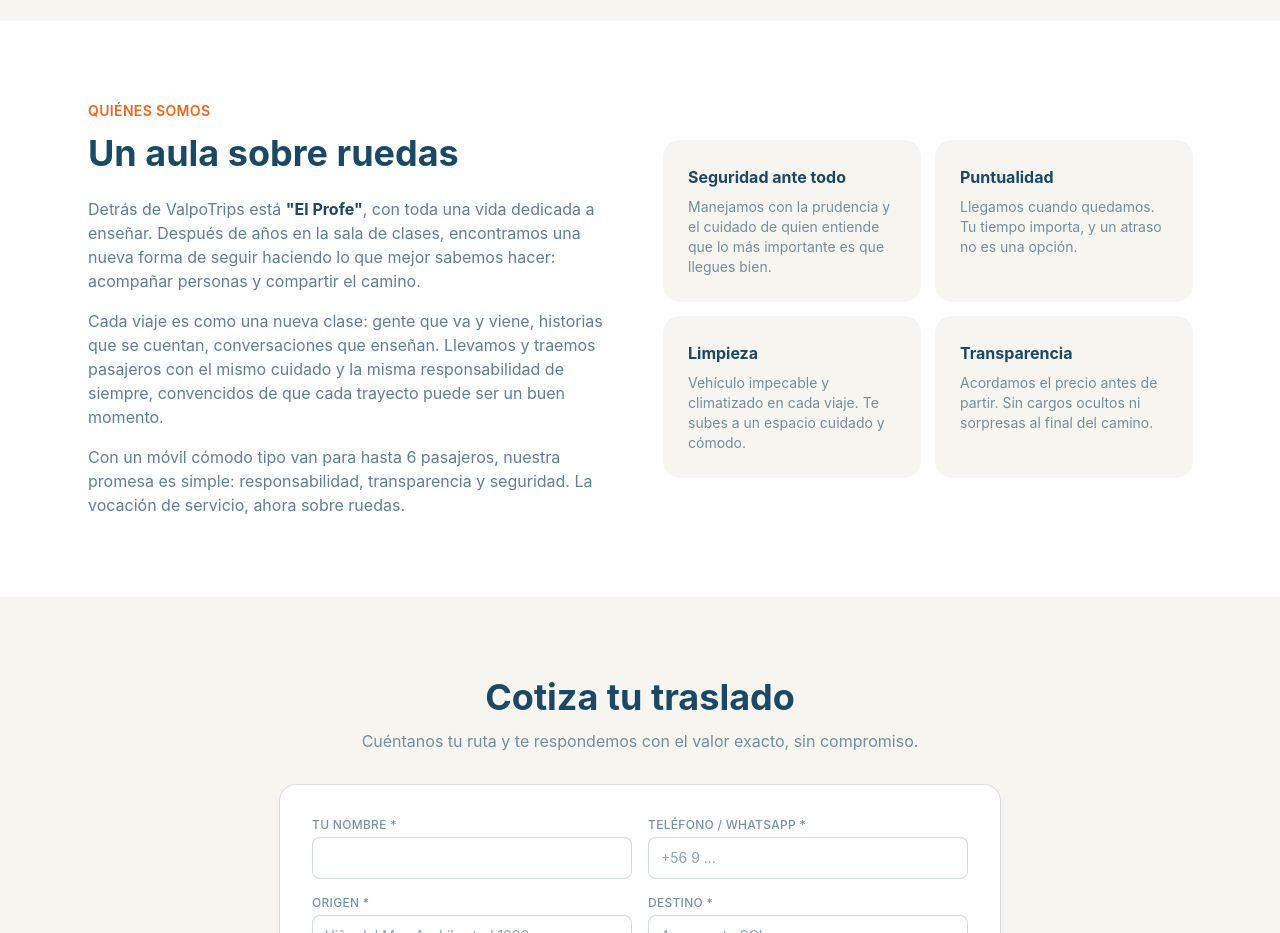
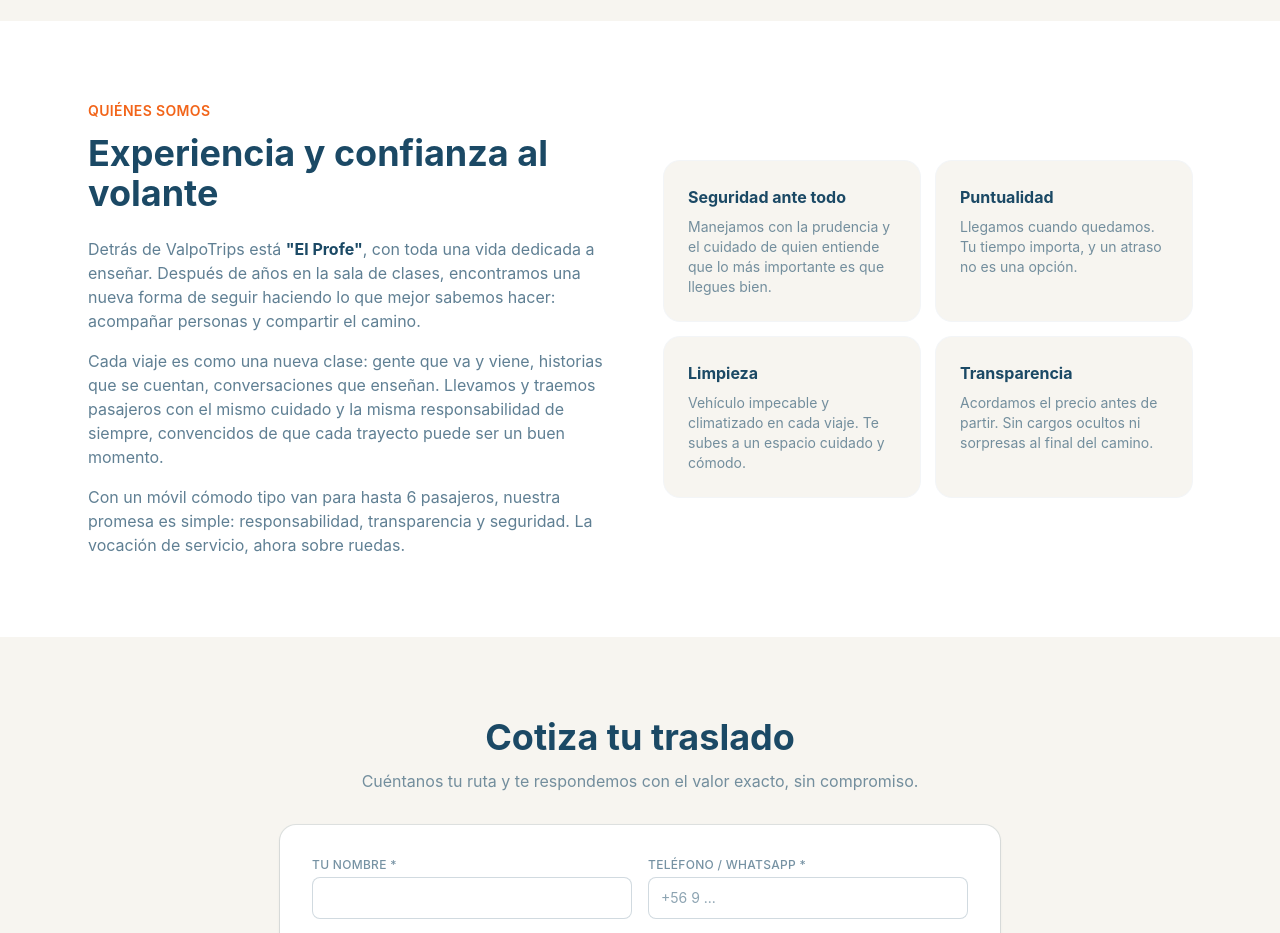
Before and after one commit to khrojasdev/transporte-pasajeros, an Astro site: page / in a window 1280 px wide. Shown: the part 1320-2253 px from the top of the page. Built offline with nearby package versions, Linux system fonts and the light colour scheme; Astro itself is replaced by a stand-in of ours; no server answers; the database is empty.

Commit message:
Hero azul aclarado con acentos ambar y nuevo titulo

```diff
--- a/src/components/Nosotros.astro
+++ b/src/components/Nosotros.astro
@@ -11,7 +11,7 @@ const sellos = [
     <div class="grid gap-12 lg:grid-cols-2 lg:items-center">
       <div>
         <p class="mb-3 text-sm font-semibold uppercase tracking-wide text-naranja">Quiénes somos</p>
-        <h2 class="text-3xl font-bold text-marino sm:text-4xl">Un aula sobre ruedas</h2>
+        <h2 class="text-3xl font-bold text-marino sm:text-4xl">Experiencia y confianza al volante</h2>
         <div class="mt-6 space-y-4 text-marino/70">
           <p>
             Detrás de ValpoTrips está <strong class="text-marino">"El Profe"</strong>, con toda una vida dedicada
```
